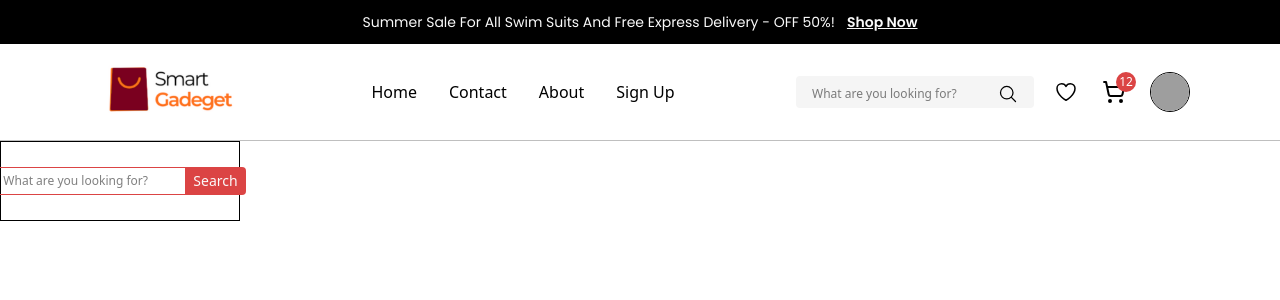
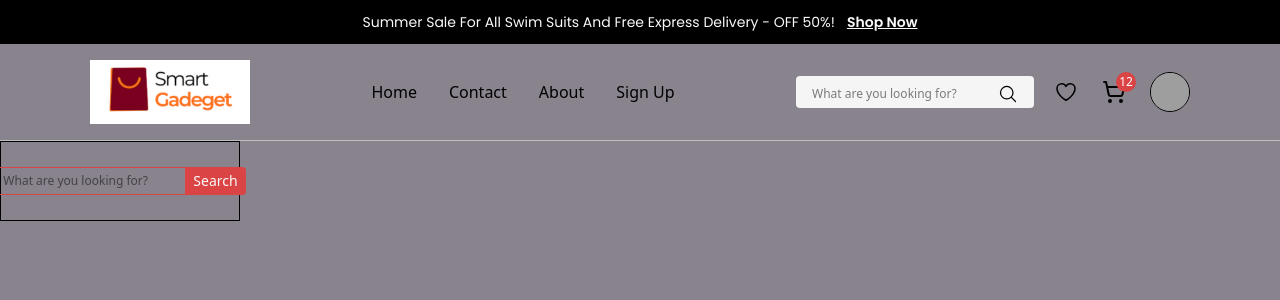
Before and after one commit to nayemalways/SmartGadegets, a React (Vite) app in the folder client/: page / in a window 1280 px wide. Shown: the top 300 px of the page. Built offline with nearby package versions, Linux system fonts and the light colour scheme; grey boxes are pictures that could not be loaded.

Commit message:
changed main bg color

```diff
--- a/client/src/index.css
+++ b/client/src/index.css
@@ -22,7 +22,9 @@
   --font-inter: "Inter", sans-serif;
 }
 
-
+body{
+  background-color: #88838d;
+}
 
   @layer base {
       * {
```
